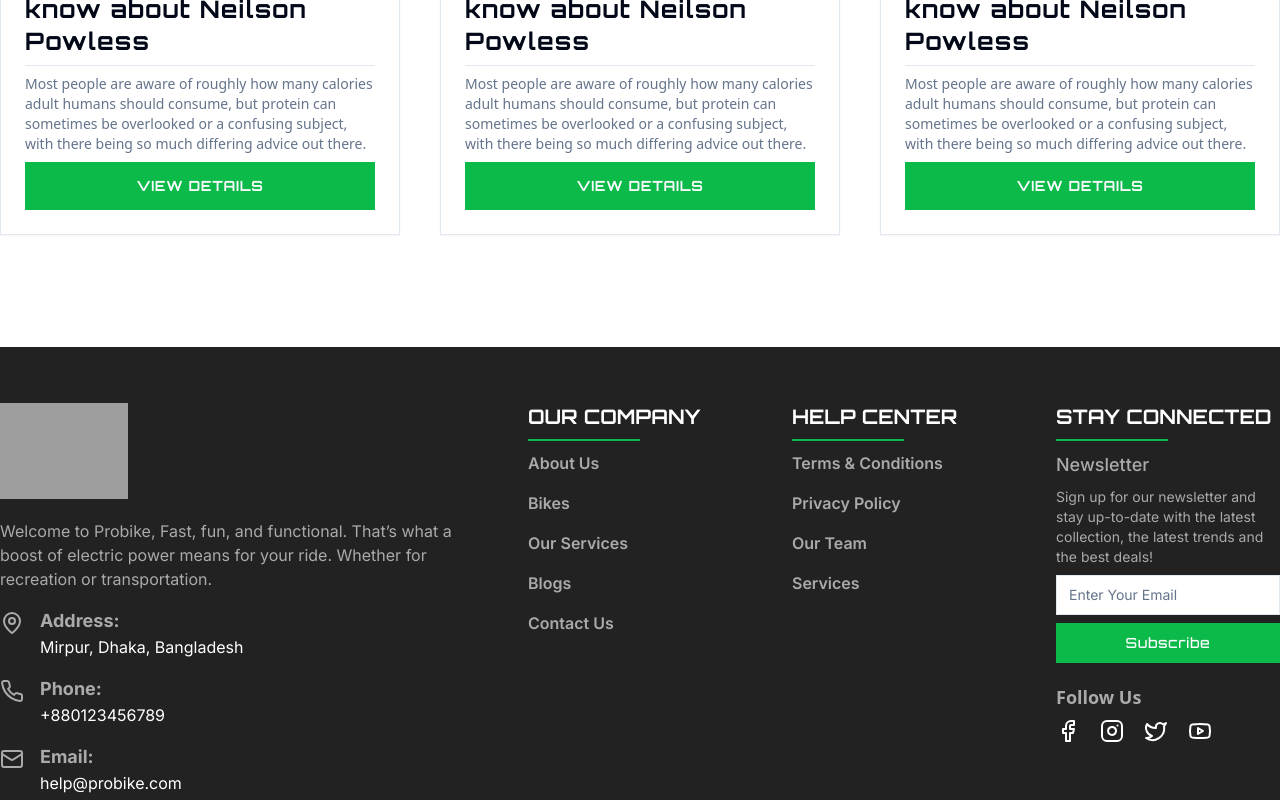
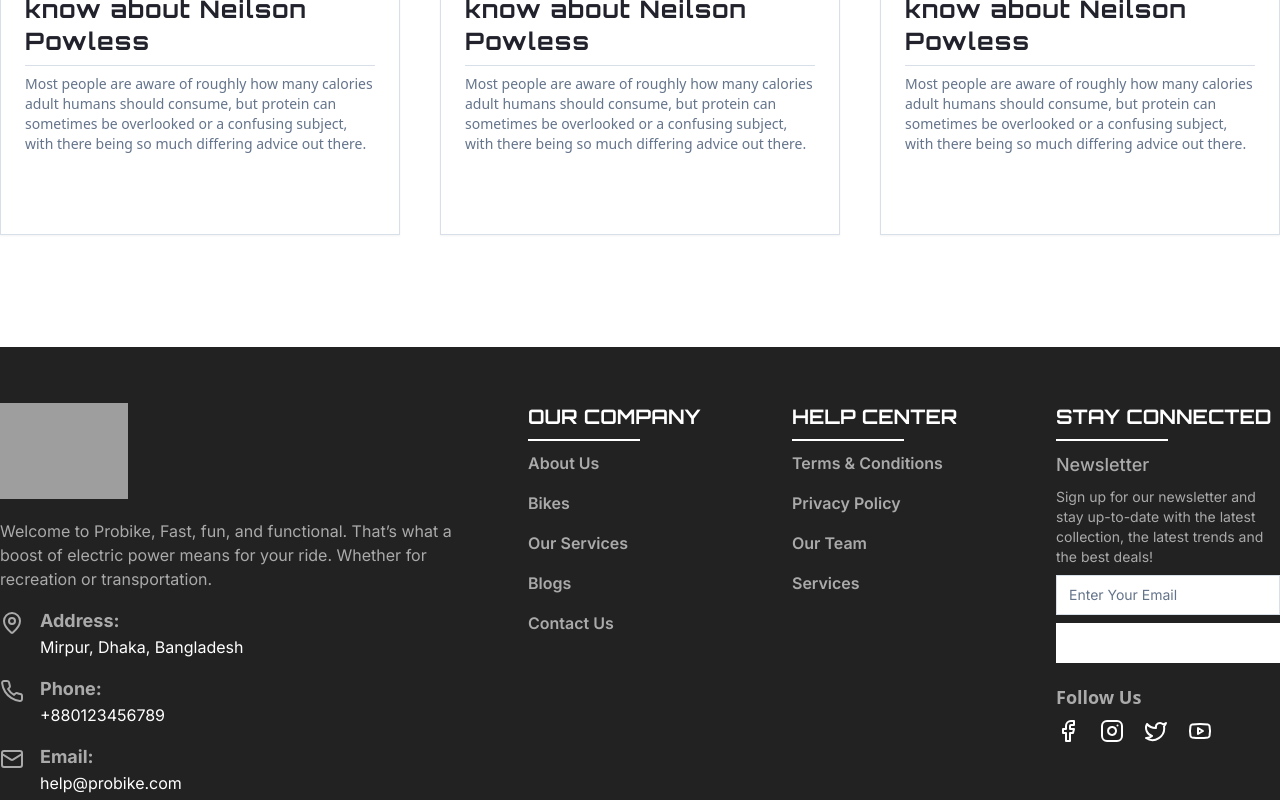
Before and after one commit to IskenderDev/Rental_bike, a React (Vite) app: page /blogs in a window 1280 px wide. Shown: the part 871-1671 px from the top of the page. Built offline with nearby package versions, Linux system fonts and the light colour scheme; no server answers; grey boxes are pictures that could not be loaded.

Commit message:
refactor: update theme colors

```diff
--- a/src/index.css
+++ b/src/index.css
@@ -9,58 +9,58 @@
 @layer base {
 	:root {
                --background: 0 0% 100%;
-		--foreground: 222.2 84% 4.9%;
+               --foreground: 232 15% 15%;
                --card: 0 0% 100%;
-		--card-foreground: 222.2 84% 4.9%;
+               --card-foreground: 232 15% 15%;
                --popover: 0 0% 100%;
-		--popover-foreground: 222.2 84% 4.9%;
-		--primary: 222.2 47.4% 11.2%;
-		--primary-foreground: 210 40% 98%;
-		--secondary: 210 40% 96.1%;
-		--secondary-foreground: 222.2 47.4% 11.2%;
-		--muted: 210 40% 96.1%;
+               --popover-foreground: 232 15% 15%;
+               --primary: 262 80% 55%;
+               --primary-foreground: 0 0% 100%;
+               --secondary: 213 95% 62%;
+               --secondary-foreground: 0 0% 100%;
+               --muted: 216 33% 93%;
                --muted-foreground: 215.4 16.3% 46.9%;
-		--accent: 210 40% 96.1%;
-		/* --accent-foreground: 222.2 47.4% 11.2%; */
-		--accent-foreground: 11, 186, 72;
-		--destructive: 0 84.2% 60.2%;
-		--destructive-foreground: 210 40% 98%;
-		--border: 214.3 31.8% 91.4%;
-		--input: 214.3 31.8% 91.4%;
-		--ring: 222.2 84% 4.9%;
+               --accent: 338 73% 58%;
+               /* --accent-foreground: 0 0% 100%; */
+               --accent-foreground: 255, 255, 255;
+               --destructive: 0 72% 55%;
+               --destructive-foreground: 0 0% 100%;
+               --border: 215 28% 88%;
+               --input: 215 28% 88%;
+               --ring: 262 80% 45%;
                --radius: 0.5rem;
                --chart-1: 12 76% 61%;
-		--chart-2: 173 58% 39%;
-		--chart-3: 197 37% 24%;
+               --chart-2: 235 60% 55%;
+               --chart-3: 291 37% 45%;
                --chart-4: 43 74% 66%;
                --chart-5: 27 87% 67%;
 	}
 
 	.dark {
-		--background: 222.2 84% 4.9%;
-		--foreground: 210 40% 98%;
-		--card: 222.2 84% 4.9%;
-		--card-foreground: 210 40% 98%;
-		--popover: 222.2 84% 4.9%;
-		--popover-foreground: 210 40% 98%;
-		--primary: 210 40% 98%;
-		--primary-foreground: 222.2 47.4% 11.2%;
-		--secondary: 217.2 32.6% 17.5%;
-		--secondary-foreground: 210 40% 98%;
-		--muted: 217.2 32.6% 17.5%;
-		--muted-foreground: 215 20.2% 65.1%;
-		--accent: 217.2 32.6% 17.5%;
-		--accent-foreground: 210 40% 98%;
-		--destructive: 0 62.8% 30.6%;
-		--destructive-foreground: 210 40% 98%;
-		--border: 217.2 32.6% 17.5%;
-		--input: 217.2 32.6% 17.5%;
-		--ring: 212.7 26.8% 83.9%;
-		--chart-1: 220 70% 50%;
-		--chart-2: 160 60% 45%;
-		--chart-3: 30 80% 55%;
+               --background: 232 15% 15%;
+               --foreground: 0 0% 100%;
+               --card: 232 15% 15%;
+               --card-foreground: 0 0% 100%;
+               --popover: 232 15% 15%;
+               --popover-foreground: 0 0% 100%;
+               --primary: 262 80% 55%;
+               --primary-foreground: 0 0% 100%;
+               --secondary: 218 23% 30%;
+               --secondary-foreground: 0 0% 100%;
+               --muted: 218 23% 30%;
+               --muted-foreground: 215 20% 65%;
+               --accent: 232 23% 37%;
+               --accent-foreground: 0 0% 100%;
+               --destructive: 0 62% 45%;
+               --destructive-foreground: 0 0% 100%;
+               --border: 218 23% 30%;
+               --input: 218 23% 30%;
+               --ring: 262 80% 55%;
+               --chart-1: 277 73% 52%;
+               --chart-2: 199 75% 57%;
+               --chart-3: 261 45% 40%;
                /* --chart-4: 280 65% 60%; */
-		--chart-4: 141 89% 39%;
+               --chart-4: 43 74% 66%;
                --chart-5: 340 75% 55%;
 	}
 }
--- a/tailwind.config.js
+++ b/tailwind.config.js
@@ -22,38 +22,38 @@ module.exports = {
 				inter: ["Inter"],
 			},
                         colors: {
-				border: "hsl(var(--border))",
-				input: "hsl(var(--input))",
-				ring: "hsl(var(--ring))",
-				background: "hsl(var(--background))",
-				foreground: "hsl(var(--foreground))",
+                                border: "hsl(215 28% 88%)",
+                                input: "hsl(215 28% 88%)",
+                                ring: "hsl(262 80% 45%)",
+                                background: "hsl(0 0% 100%)",
+                                foreground: "hsl(232 15% 15%)",
                                 primary: {
-					DEFAULT: "hsl(var(--primary))",
-					foreground: "hsl(var(--primary-foreground))",
+                                        DEFAULT: "hsl(262 80% 55%)",
+                                        foreground: "hsl(0 0% 100%)",
                                 },
                                 secondary: {
-					DEFAULT: "hsl(var(--secondary))",
-					foreground: "hsl(var(--secondary-foreground))",
+                                        DEFAULT: "hsl(213 95% 62%)",
+                                        foreground: "hsl(0 0% 100%)",
                                 },
                                 destructive: {
-					DEFAULT: "hsl(var(--destructive))",
-					foreground: "hsl(var(--destructive-foreground))",
+                                        DEFAULT: "hsl(0 72% 55%)",
+                                        foreground: "hsl(0 0% 100%)",
                                 },
                                 muted: {
-					DEFAULT: "hsl(var(--muted))",
-					foreground: "hsl(var(--muted-foreground))",
+                                        DEFAULT: "hsl(216 33% 93%)",
+                                        foreground: "hsl(215.4 16.3% 46.9%)",
                                 },
                                 accent: {
-					DEFAULT: "hsl(var(--accent))",
-					foreground: "rgb(var(--accent-foreground))",
+                                        DEFAULT: "hsl(338 73% 58%)",
+                                        foreground: "hsl(0 0% 100%)",
                                 },
                                 popover: {
-					DEFAULT: "hsl(var(--popover))",
-					foreground: "hsl(var(--popover-foreground))",
+                                        DEFAULT: "hsl(0 0% 100%)",
+                                        foreground: "hsl(232 15% 15%)",
                                 },
                                 card: {
-					DEFAULT: "hsl(var(--card))",
-					foreground: "hsl(var(--card-foreground))",
+                                        DEFAULT: "hsl(0 0% 100%)",
+                                        foreground: "hsl(232 15% 15%)",
                                 },
                         },
 			borderRadius: {
```
Lines whose indentation alone changed are shown as unchanged.
